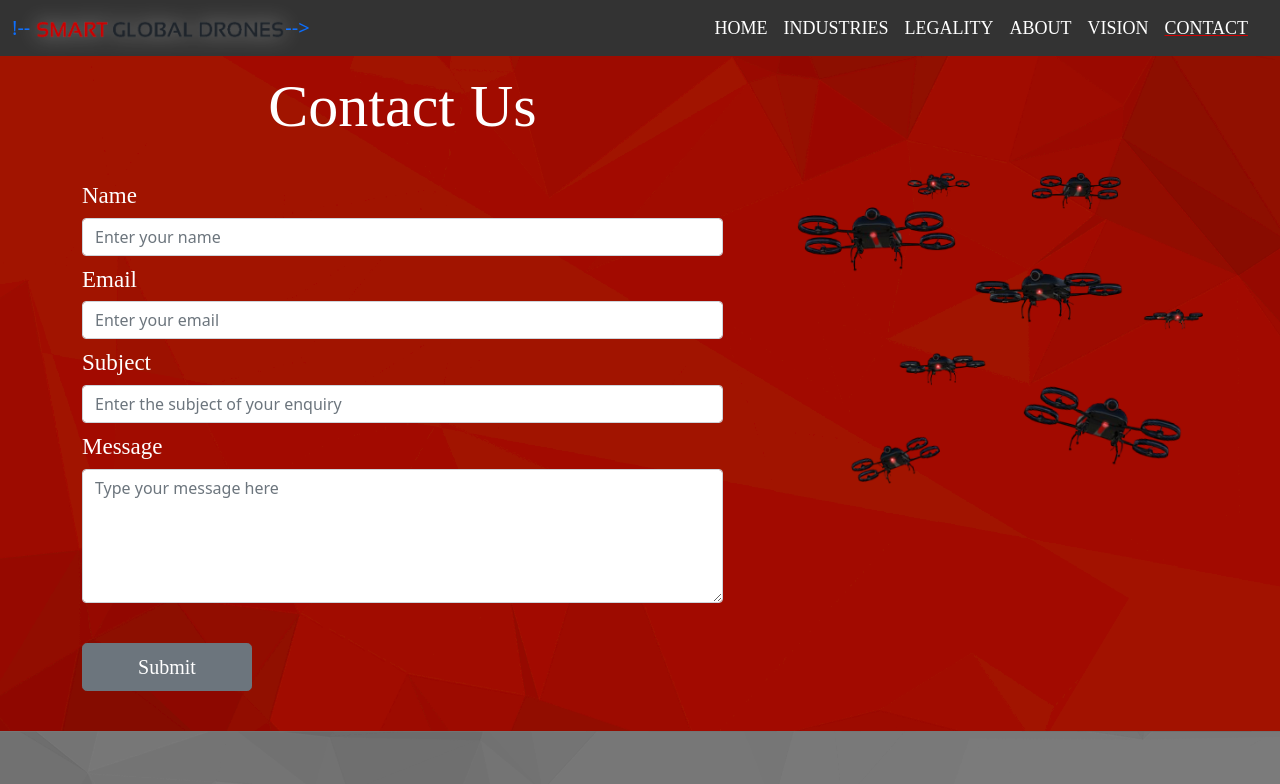
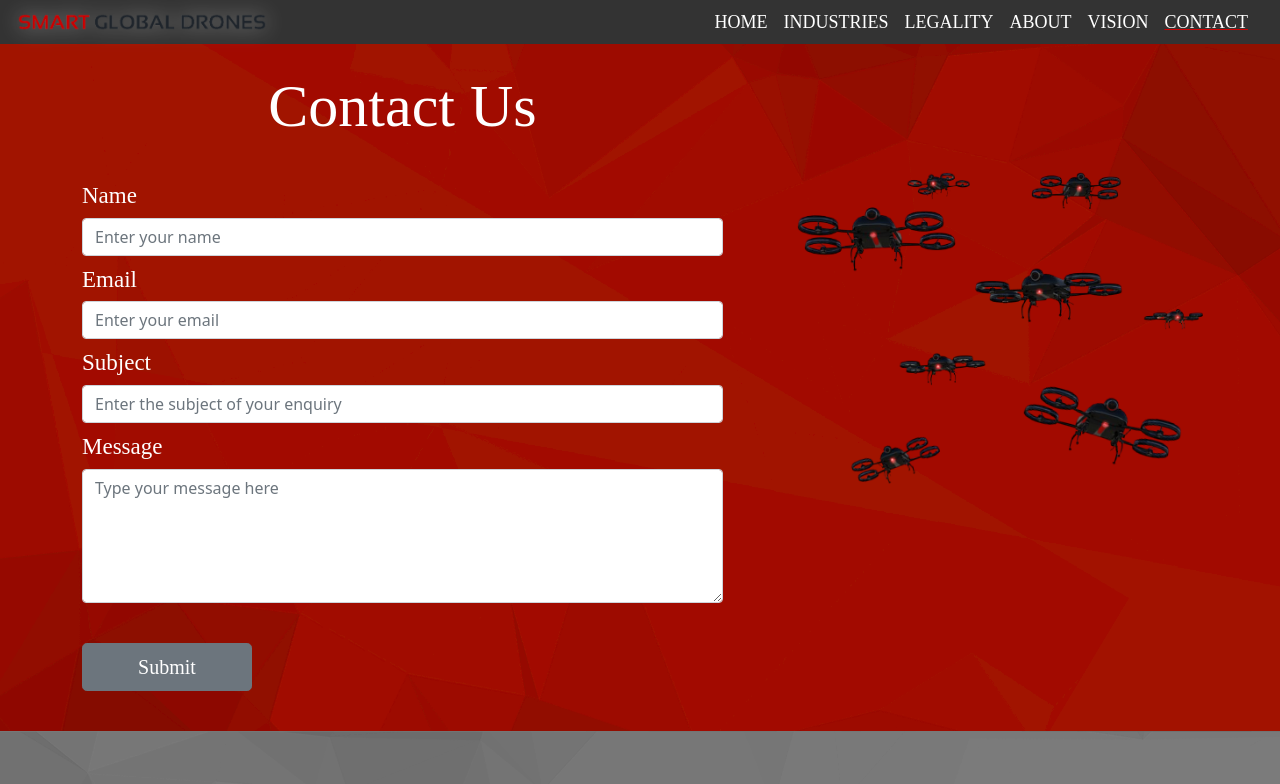
Before and after one commit to SlothBoi1880/ContactUs, a plain HTML site: page contact-us.html in a window 1280 px wide. Shown: the top 784 px of the page. Drawn offline with nearby package versions, Linux system fonts and the light colour scheme; grey boxes are pictures that could not be loaded; a web font is replaced by a local one.

Commit message:
Update contact-us.html

```diff
--- a/contact-us.html
+++ b/contact-us.html
@@ -14,7 +14,7 @@
         <nav class="navbar navbar-expand-lg bg-#333 fixed-top"><!--creates a navbar with desired backgound colour, transformation when screen is too small and fixes it to the top regardless of the user scrolling-->
             <div class="navbar-header container-fluid mx-auto">
                 <a class="navbar-brand" href="index.html">
-                    !--<img class="img-fluid"src="img/sgdlogo.png"/>-->
+                    <img class="img-fluid"src="img/sgdlogo.png"/>
                 </a><!--creates a link using the company logo-->
                 <div class="dropdown" id="nav-drop">
                 <button class="navbar-toggler" type="button" data-bs-toggle="dropdown" data-bs-target="#nav-dropdown">
```
